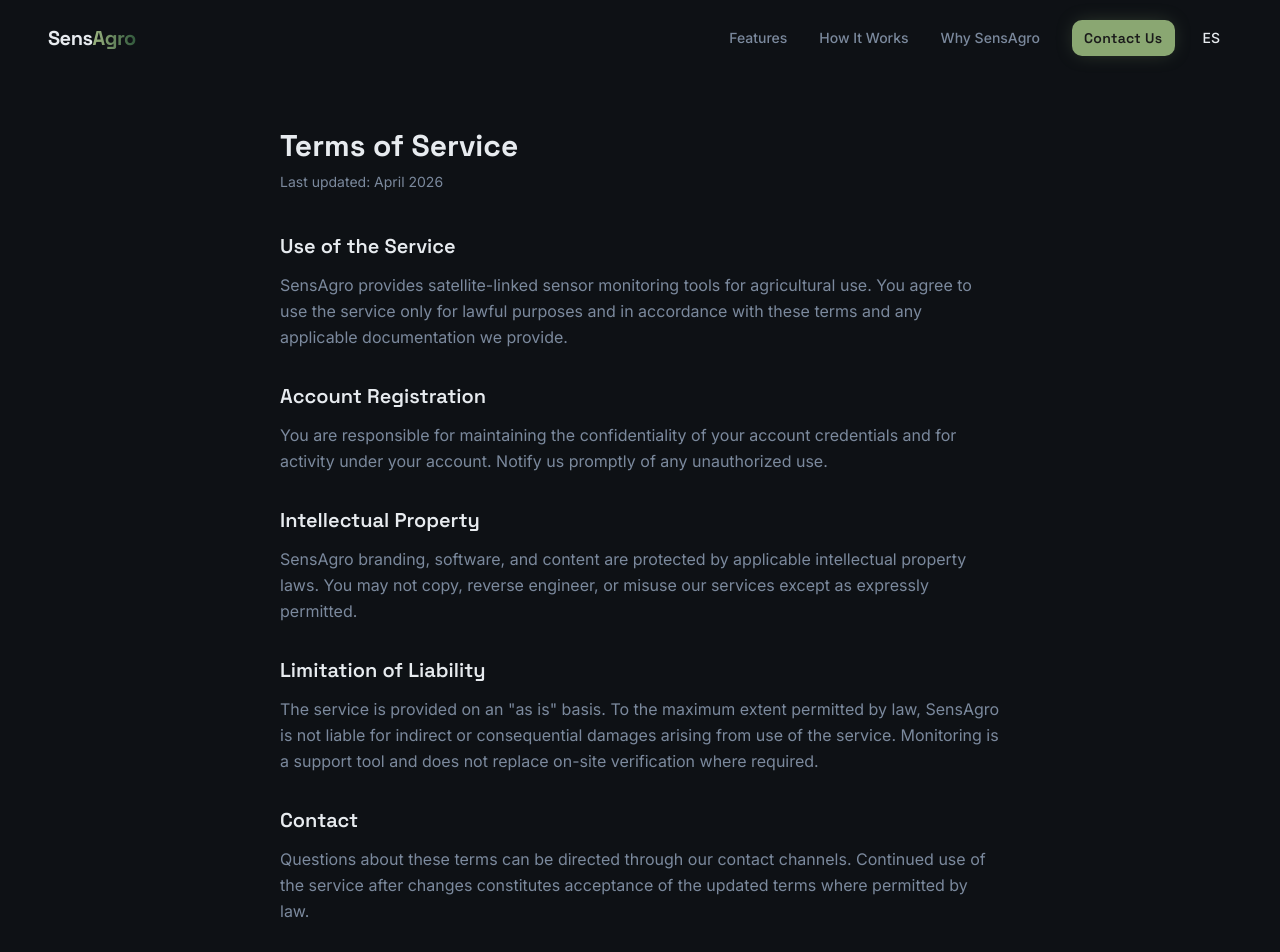
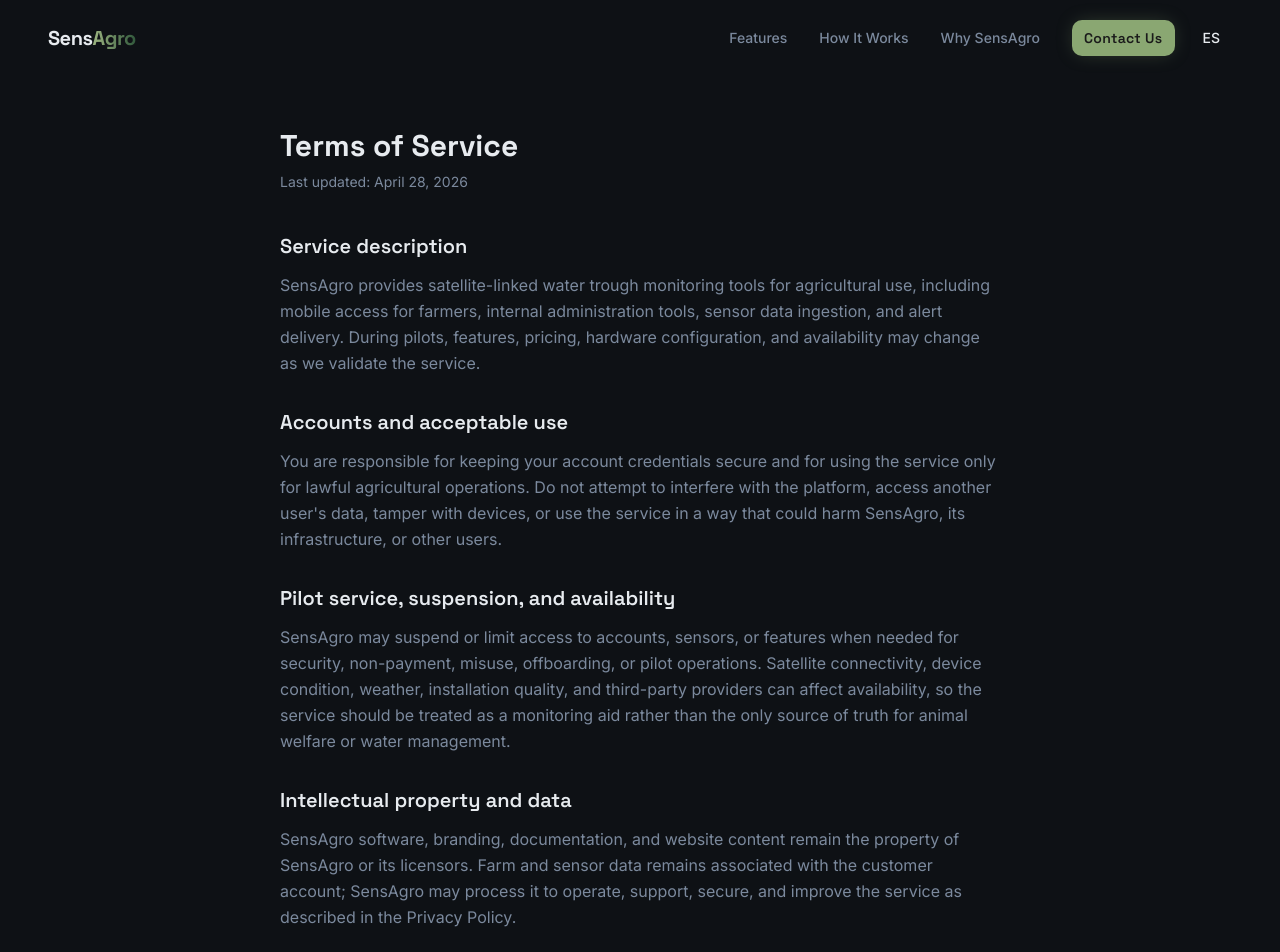
Before and after one commit to sensagro/landing-page, a React (Vite) app: page /terms in a window 1280 px wide. Shown: the top 952 px of the page. Built offline with nearby package versions, Linux system fonts and the light colour scheme; the HTML template or start-up script is replaced by a standard one.

Commit message:
improved a bit of tos and privacy

```diff
--- a/src/locales/en.ts
+++ b/src/locales/en.ts
@@ -141,58 +141,63 @@
   },
   privacy: {
     title: "Privacy Policy",
-    lastUpdated: "Last updated: April 2026",
+    lastUpdated: "Last updated: April 28, 2026",
     sections: [
       {
-        title: "Information We Collect",
+        title: "Information we collect",
         content:
-          "We collect information you provide when you contact us (name, email, company, message), account data required to use SensAgro services, and technical data from our apps and websites (such as device type and usage) to operate and improve the product.",
+          "We collect the information you provide when you contact us or create an account, including name, email, farm or company name, and messages. When the service is active, we also process sensor identifiers, assigned user accounts, water-level readings, battery and temperature telemetry, approximate sensor location, push notification tokens, and operational logs needed to run SensAgro.",
       },
       {
-        title: "How We Use Your Data",
+        title: "How we use your data",
         content:
-          "We use your data to provide water monitoring and alerts, communicate with you, maintain security, comply with legal obligations, and improve our services. We do not sell your personal information.",
+          "We use this data to operate satellite water monitoring, show sensor status in the app and admin portal, send low-water or signal alerts, provide support, protect accounts, troubleshoot incidents, and improve the product. We do not sell personal information.",
       },
       {
-        title: "Push Notifications",
+        title: "Legal basis and rights",
         content:
-          "If you enable notifications in the mobile app, we may send alerts about sensor status (for example low water). You can disable notifications at any time in your device or app settings. Push delivery uses third-party providers (e.g. Expo) subject to their privacy policies.",
+          "For Argentine users, this policy is intended to align with Ley 25.326 de Protección de Datos Personales. You may request access, correction, update, or deletion of your personal data through the website contact form or your usual SensAgro support contact.",
       },
       {
-        title: "Contact",
+        title: "Service providers and retention",
         content:
-          "For privacy-related requests, contact us through the form on this website or at the email address provided in your SensAgro correspondence. This policy may be updated; the date at the top reflects the latest revision.",
+          "SensAgro uses infrastructure providers such as Firebase, Expo, Myriota, hosting providers, and database services to deliver the product. We keep operational data only as long as needed for service delivery, legal obligations, security, support, and pilot evaluation, unless a longer retention period is required by law.",
+      },
+      {
+        title: "Contact and updates",
+        content:
+          "For privacy-related requests, contact us through the form on this website or through the support email used in your SensAgro correspondence. This pilot-grade policy may be updated as the product and legal review mature; the date above reflects the latest revision.",
       },
     ],
   },
   terms: {
     title: "Terms of Service",
-    lastUpdated: "Last updated: April 2026",
+    lastUpdated: "Last updated: April 28, 2026",
     sections: [
       {
-        title: "Use of the Service",
+        title: "Service description",
         content:
-          "SensAgro provides satellite-linked sensor monitoring tools for agricultural use. You agree to use the service only for lawful purposes and in accordance with these terms and any applicable documentation we provide.",
+          "SensAgro provides satellite-linked water trough monitoring tools for agricultural use, including mobile access for farmers, internal administration tools, sensor data ingestion, and alert delivery. During pilots, features, pricing, hardware configuration, and availability may change as we validate the service.",
       },
       {
-        title: "Account Registration",
+        title: "Accounts and acceptable use",
         content:
-          "You are responsible for maintaining the confidentiality of your account credentials and for activity under your account. Notify us promptly of any unauthorized use.",
+          "You are responsible for keeping your account credentials secure and for using the service only for lawful agricultural operations. Do not attempt to interfere with the platform, access another user's data, tamper with devices, or use the service in a way that could harm SensAgro, its infrastructure, or other users.",
       },
       {
-        title: "Intellectual Property",
+        title: "Pilot service, suspension, and availability",
         content:
-          "SensAgro branding, software, and content are protected by applicable intellectual property laws. You may not copy, reverse engineer, or misuse our services except as expressly permitted.",
+          "SensAgro may suspend or limit access to accounts, sensors, or features when needed for security, non-payment, misuse, offboarding, or pilot operations. Satellite connectivity, device condition, weather, installation quality, and third-party providers can affect availability, so the service should be treated as a monitoring aid rather than the only source of truth for animal welfare or water management.",
       },
       {
-        title: "Limitation of Liability",
+        title: "Intellectual property and data",
         content:
-          "The service is provided on an \"as is\" basis. To the maximum extent permitted by law, SensAgro is not liable for indirect or consequential damages arising from use of the service. Monitoring is a support tool and does not replace on-site verification where required.",
+          "SensAgro software, branding, documentation, and website content remain the property of SensAgro or its licensors. Farm and sensor data remains associated with the customer account; SensAgro may process it to operate, support, secure, and improve the service as described in the Privacy Policy.",
       },
       {
-        title: "Contact",
+        title: "No warranty, governing law, and updates",
         content:
-          "Questions about these terms can be directed through our contact channels. Continued use of the service after changes constitutes acceptance of the updated terms where permitted by law.",
+          "The service is provided on an \"as is\" and \"as available\" basis during the pilot phase. To the maximum extent permitted by law, SensAgro is not liable for indirect or consequential damages arising from use of the service. These terms are governed by the laws of Argentina. We may update them as the product matures; continued use after changes constitutes acceptance where permitted by law.",
       },
     ],
   },
--- a/src/locales/es.ts
+++ b/src/locales/es.ts
@@ -141,58 +141,63 @@
   },
   privacy: {
     title: "Política de Privacidad",
-    lastUpdated: "Última actualización: Abril 2026",
+    lastUpdated: "Última actualización: 28 de abril de 2026",
     sections: [
       {
         title: "Información que recopilamos",
         content:
-          "Recopilamos los datos que nos enviás al contactarnos (nombre, email, empresa, mensaje), la información de cuenta necesaria para usar SensAgro y datos técnicos de nuestras apps y sitios (por ejemplo tipo de dispositivo y uso) para operar y mejorar el producto.",
+          "Recopilamos los datos que nos enviás al contactarnos o crear una cuenta, incluyendo nombre, email, campo o empresa y mensajes. Cuando el servicio está activo, también procesamos identificadores de sensores, cuentas asignadas, lecturas de nivel de agua, telemetría de batería y temperatura, ubicación aproximada del sensor, tokens de notificaciones push y registros operativos necesarios para operar SensAgro.",
       },
       {
         title: "Cómo usamos tus datos",
         content:
-          "Usamos tus datos para brindar monitoreo y alertas de agua, comunicarnos con vos, mantener la seguridad, cumplir obligaciones legales y mejorar el servicio. No vendemos tu información personal.",
+          "Usamos estos datos para operar el monitoreo satelital de agua, mostrar el estado de sensores en la app y el portal interno, enviar alertas de agua baja o falta de señal, brindar soporte, proteger cuentas, investigar incidentes y mejorar el producto. No vendemos información personal.",
       },
       {
-        title: "Notificaciones push",
+        title: "Base legal y derechos",
         content:
-          "Si activás notificaciones en la app móvil, podemos enviar alertas sobre el estado de los sensores (por ejemplo agua baja). Podés desactivarlas en cualquier momento en la configuración del dispositivo o de la app. El envío de push utiliza proveedores de terceros (por ejemplo Expo) sujetos a sus políticas de privacidad.",
+          "Para usuarios de Argentina, esta política busca alinearse con la Ley 25.326 de Protección de Datos Personales. Podés solicitar acceso, rectificación, actualización o eliminación de tus datos personales mediante el formulario del sitio o tu contacto habitual de soporte de SensAgro.",
       },
       {
-        title: "Contacto",
+        title: "Proveedores y conservación",
         content:
-          "Para consultas de privacidad, contactanos mediante el formulario de este sitio o el correo indicado en tu correspondencia con SensAgro. Esta política puede actualizarse; la fecha arriba refleja la última revisión.",
+          "SensAgro utiliza proveedores de infraestructura como Firebase, Expo, Myriota, servicios de hosting y base de datos para entregar el producto. Conservamos datos operativos solo durante el tiempo necesario para prestar el servicio, cumplir obligaciones legales, mantener seguridad, brindar soporte y evaluar pilotos, salvo que la ley exija un plazo mayor.",
+      },
+      {
+        title: "Contacto y actualizaciones",
+        content:
+          "Para consultas de privacidad, contactanos mediante el formulario de este sitio o el correo de soporte usado en tu correspondencia con SensAgro. Esta política de base para pilotos puede actualizarse a medida que el producto y la revisión legal maduren; la fecha superior refleja la última revisión.",
       },
     ],
   },
   terms: {
     title: "Términos de Servicio",
-    lastUpdated: "Última actualización: Abril 2026",
+    lastUpdated: "Última actualización: 28 de abril de 2026",
     sections: [
       {
-        title: "Uso del servicio",
+        title: "Descripción del servicio",
         content:
-          "SensAgro ofrece herramientas de monitoreo con sensores vinculados por satélite para uso agropecuario. Aceptás usar el servicio solo con fines lícitos y de acuerdo con estos términos y la documentación aplicable.",
+          "SensAgro ofrece herramientas de monitoreo satelital de bebederos para uso agropecuario, incluyendo acceso móvil para productores, herramientas internas de administración, ingesta de datos de sensores y envío de alertas. Durante los pilotos, las funcionalidades, precios, configuración de hardware y disponibilidad pueden cambiar mientras validamos el servicio.",
       },
       {
-        title: "Registro de cuenta",
+        title: "Cuentas y uso aceptable",
         content:
-          "Sos responsable de mantener la confidencialidad de tus credenciales y de la actividad bajo tu cuenta. Avisanos de inmediato ante cualquier uso no autorizado.",
+          "Sos responsable de mantener seguras tus credenciales y de usar el servicio solo para operaciones agropecuarias lícitas. No intentes interferir con la plataforma, acceder a datos de otro usuario, manipular dispositivos o usar el servicio de una forma que pueda dañar a SensAgro, su infraestructura u otros usuarios.",
       },
       {
-        title: "Propiedad intelectual",
+        title: "Piloto, suspensión y disponibilidad",
         content:
-          "La marca SensAgro, el software y el contenido están protegidos por las leyes de propiedad intelectual aplicables. No podés copiar, realizar ingeniería inversa ni hacer un uso indebido del servicio salvo lo expresamente permitido.",
+          "SensAgro puede suspender o limitar el acceso a cuentas, sensores o funcionalidades cuando sea necesario por seguridad, falta de pago, uso indebido, baja de cuenta u operación del piloto. La conectividad satelital, el estado del dispositivo, el clima, la calidad de instalación y proveedores externos pueden afectar la disponibilidad, por lo que el servicio debe tratarse como una herramienta de monitoreo y no como la única fuente de verdad para bienestar animal o gestión de agua.",
       },
       {
-        title: "Limitación de responsabilidad",
+        title: "Propiedad intelectual y datos",
         content:
-          "El servicio se ofrece \"tal cual\". En la medida máxima permitida por la ley, SensAgro no es responsable por daños indirectos o consecuentes derivados del uso del servicio. El monitoreo es una herramienta de apoyo y no reemplaza la verificación en campo cuando sea necesaria.",
+          "El software, marca, documentación y contenido del sitio de SensAgro pertenecen a SensAgro o sus licenciantes. Los datos del campo y sensores permanecen asociados a la cuenta del cliente; SensAgro puede procesarlos para operar, brindar soporte, proteger y mejorar el servicio según la Política de Privacidad.",
       },
       {
-        title: "Contacto",
+        title: "Sin garantía, ley aplicable y cambios",
         content:
-          "Las consultas sobre estos términos pueden dirigirse por nuestros canales de contacto. El uso continuado del servicio tras cambios implica la aceptación de los términos actualizados cuando la ley lo permita.",
+          "Durante la etapa piloto, el servicio se ofrece \"tal cual\" y \"según disponibilidad\". En la medida máxima permitida por la ley, SensAgro no es responsable por daños indirectos o consecuentes derivados del uso del servicio. Estos términos se rigen por las leyes de Argentina. Podemos actualizarlos a medida que el producto madure; el uso continuado tras los cambios implica aceptación cuando la ley lo permita.",
       },
     ],
   },
```
Also changed, not shown: 1 other file (tests, documents, lock files or other folders).
